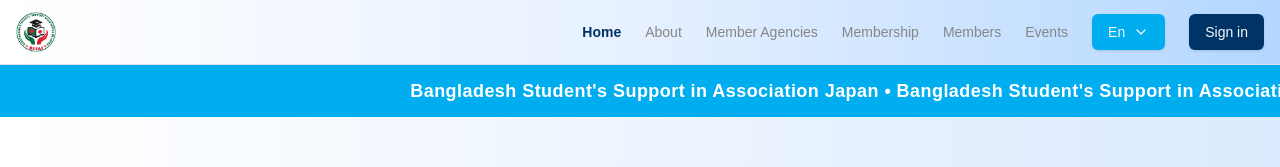
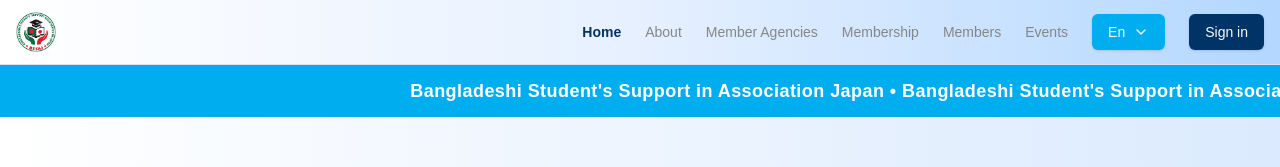
Before and after one commit to sakib-xrz/bssaj-frontend, a Next.js app: page / in a window 1280 px wide. Shown: the top 167 px of the page. Built offline with nearby package versions, Linux system fonts and the light colour scheme.

Commit message:
text marque change

```diff
--- a/app/(public)/_components/text-marque.tsx
+++ b/app/(public)/_components/text-marque.tsx
@@ -1,4 +1,4 @@
-const marqueeText = "Bangladesh Student's Support in Association Japan • ";
+const marqueeText = "Bangladeshi Student's Support in Association Japan • ";
 
 const ScrollingTextMarquee: React.FC = () => {
   return (
```
